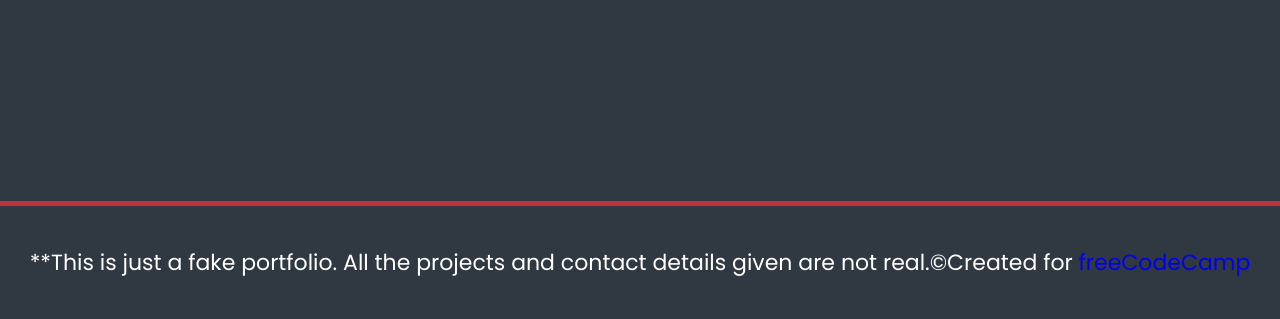
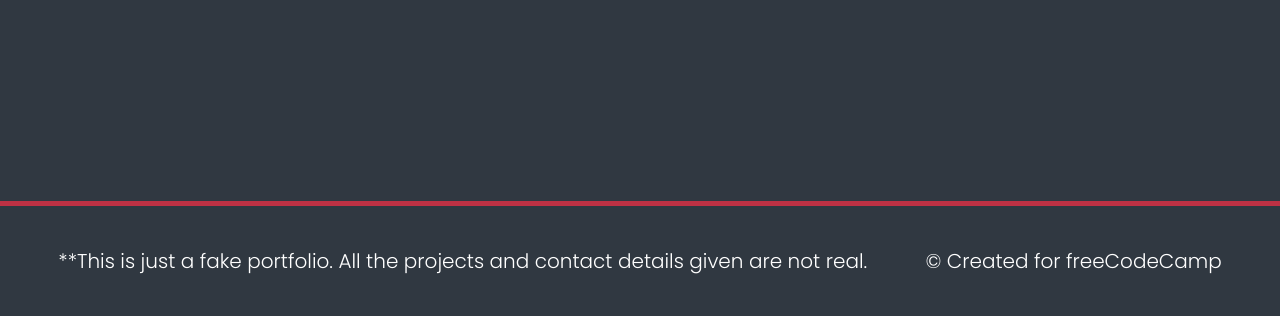
Before and after one commit to Ana-Vartasashvili/freeCodeCamp-portfolio-page, a plain HTML site: page index.html in a window 1280 px wide. Shown: the part 2652-2971 px from the top of the page. Drawn offline with nearby package versions, Linux system fonts and the light colour scheme.

Commit message:
stylize footer

```diff
--- a/index.html
+++ b/index.html
@@ -158,11 +158,8 @@
         given are not real.
       </p>
       <p class="footer-text">
-        ©Created for <a href="https://www.freecodecamp.org/">freeCodeCamp</a>
+        © Created for <a href="https://www.freecodecamp.org/">freeCodeCamp</a>
       </p>
-      <i class="fab fa-free-code-camp"></i>
     </footer>
   </body>
-
-  <script src="script.js"></script>
 </html>
--- a/styles.css
+++ b/styles.css
@@ -182,8 +182,11 @@ body {
 #footer {
   background-color: #303841;
   color: #fff;
+  font-weight: 300;
+  font-size: 2rem;
   border-top: 5px solid #be3144;
-  padding: 4rem 2rem;
+  padding: 4rem 0;
+  justify-content: space-evenly;
 }
 
 .flex {
@@ -191,3 +194,8 @@ body {
   align-items: center;
   justify-content: center;
 }
+
+.footer-text a {
+  color: #fff;
+  text-decoration: none;
+}
```
